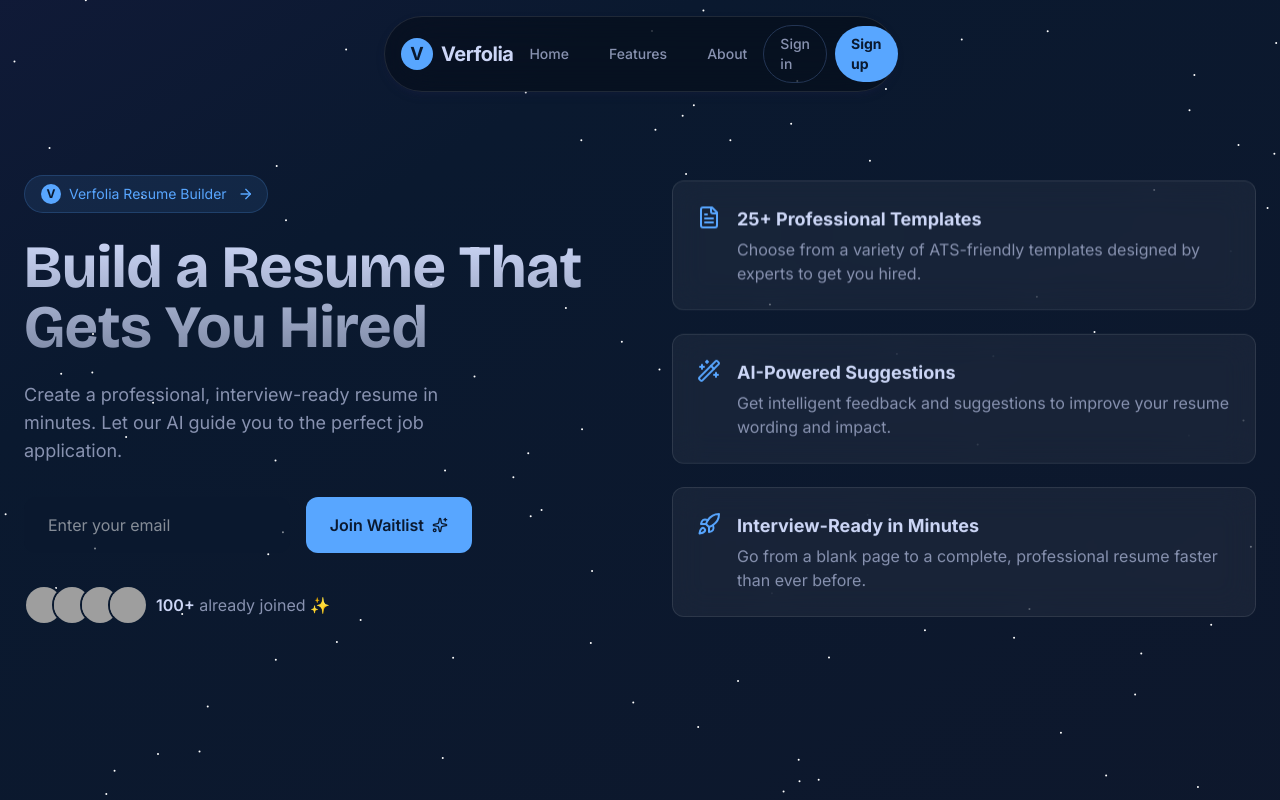
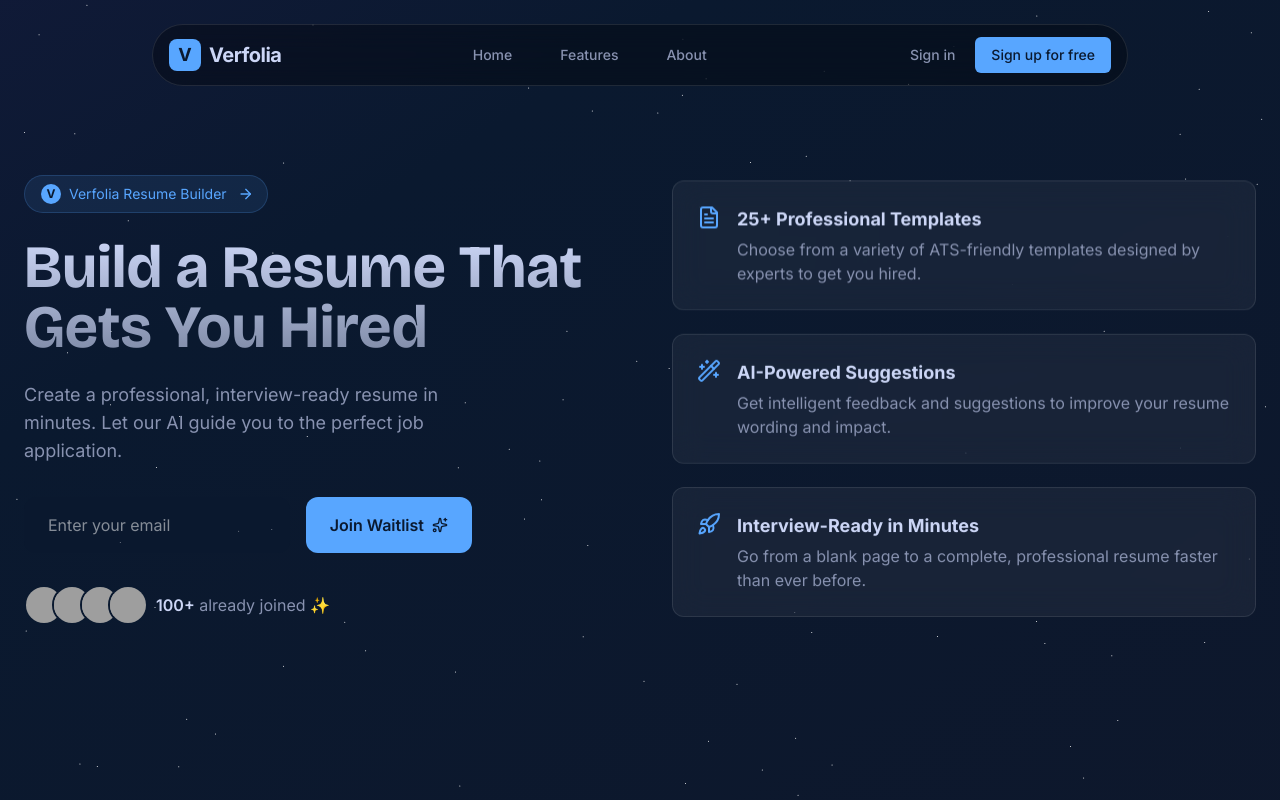
Before and after one commit to BhumiZalte12/Waitlist-verfolia, a Next.js app: page / in a window 1280 px wide. Built offline with nearby package versions, Linux system fonts and the light colour scheme; grey boxes are pictures that could not be loaded.

Commit message:
wishlist section done

```diff
--- a/src/components/navbar.tsx
+++ b/src/components/navbar.tsx
@@ -6,7 +6,8 @@ import Link from "next/link";
 import { motion } from "framer-motion";
 import { Menu, X } from "lucide-react";
 
-// Navigation links for the navbar
+// NOTE: The 'useAuth' import has been removed.
+
 const navigationLinks = [
   { href: "/", label: "Home" },
   { href: "#features", label: "Features" },
@@ -16,59 +17,67 @@ const navigationLinks = [
 export default function Navbar() {
   const [mobileMenuOpen, setMobileMenuOpen] = useState(false);
 
-  // NOTE: All authentication logic (useAuth, handleSignOut) has been removed.
+  // NOTE: All authentication state and logic have been removed.
 
   return (
     <>
-      <nav className="fixed top-4 left-0 right-0 z-50 w-full">
-        <div className="mx-auto max-w-lg rounded-full">
-          <div className="flex items-center justify-between rounded-full border border-white/10 bg-black/30 p-2 px-4 shadow-lg backdrop-blur-xl">
-
+      <nav className="fixed top-6 left-0 right-0 z-50 w-full">
+        <div className="mx-auto max-w-5xl px-6">
+          <div
+            className="flex items-center justify-between rounded-full py-3 px-4"
+            style={{
+              backdropFilter: "blur(20px)",
+              backgroundColor: "rgba(0, 0, 0, 0.3)",
+              border: "1px solid rgba(255, 255, 255, 0.1)",
+            }}
+          >
             {/* Logo Section */}
-            <Link href="/" className="flex items-center gap-2">
-              <div className="w-8 h-8 bg-primary rounded-full flex items-center justify-center">
-                <span className="text-lg font-bold text-primary-foreground">V</span>
+            <div className="flex items-center">
+              <Link href="/" className="flex items-center space-x-2">
+                <div className="w-8 h-8 bg-primary rounded-lg flex items-center justify-center">
+                  <span className="text-primary-foreground font-bold text-lg">V</span>
                 </div>
-              <span className="text-xl font-bold tracking-tight text-foreground">
+                <span className="text-foreground text-xl font-bold tracking-tight">
                   Verfolia
                 </span>
               </Link>
+            </div>
 
-            {/* Desktop Nav Links */}
-            <div className="hidden md:flex items-center gap-2">
+            {/* Desktop Nav Links (Centered) */}
+            <div className="hidden md:flex items-center space-x-6 mx-auto">
               {navigationLinks.map((link) => (
                 <Link
                   key={link.href}
                   href={link.href}
-                  className="px-4 py-2 rounded-full text-muted-foreground hover:text-foreground transition-colors duration-200 text-sm font-medium"
+                  className="px-3 py-2 rounded-md text-muted-foreground hover:text-foreground transition-colors duration-200 text-sm font-medium"
                 >
                   {link.label}
                 </Link>
               ))}
             </div>
 
-            {/* Right Side Actions - Desktop */}
-            <div className="hidden md:flex items-center gap-2">
+            {/* Right Side Actions - Static */}
+            <div className="hidden md:flex items-center space-x-2">
               <Link
                 href="/login"
-                className="rounded-full border border-border px-4 py-2 text-sm font-medium text-muted-foreground transition-colors hover:bg-secondary hover:text-foreground"
+                className="px-3 py-2 rounded-md text-muted-foreground hover:text-foreground transition-colors duration-200 text-sm font-medium"
               >
                 Sign in
               </Link>
               <Link
                 href="/login"
-                className="rounded-full bg-primary px-4 py-2 font-bold text-primary-foreground transition hover:bg-primary/90 active:scale-95 text-sm"
+                className="px-4 py-2 rounded-md bg-primary text-primary-foreground hover:bg-primary/90 transition-colors duration-200 text-sm font-medium"
               >
-                Sign up
+                Sign up for free
               </Link>
             </div>
 
             {/* Mobile Menu Button */}
             <button
               onClick={() => setMobileMenuOpen(true)}
-              className="md:hidden flex items-center justify-center text-foreground"
+              className="md:hidden size-8 flex items-center justify-center text-foreground"
             >
-              <Menu className="h-6 w-6" />
+              <Menu className="h-5 w-5" />
             </button>
           </div>
         </div>
@@ -82,29 +91,29 @@ export default function Navbar() {
           exit={{ opacity: 0 }}
           className="fixed inset-0 z-[60] bg-black/80 backdrop-blur-lg md:hidden"
         >
-          <div className="p-6">
+          <div className="relative h-full flex flex-col p-6">
             <div className="flex items-center justify-between">
-              <Link href="/" className="flex items-center gap-2">
-                 <div className="w-8 h-8 bg-primary rounded-full flex items-center justify-center">
-                    <span className="text-lg font-bold text-primary-foreground">V</span>
+              <Link href="/" className="flex items-center space-x-2">
+                <div className="w-8 h-8 bg-primary rounded-lg flex items-center justify-center">
+                  <span className="text-primary-foreground font-bold text-lg">V</span>
                 </div>
-                <span className="text-xl font-bold tracking-tight text-foreground">Verfolia</span>
+                <span className="text-foreground text-xl font-bold tracking-tight">
+                  Verfolia
+                </span>
               </Link>
-              <button onClick={() => setMobileMenuOpen(false)} className="text-foreground">
-                <X className="h-6 w-6" />
-              </button>
+              <button onClick={() => setMobileMenuOpen(false)} className="size-9 flex items-center justify-center text-foreground"><X className="h-5 w-5" /></button>
             </div>
 
-            <nav className="mt-16 flex flex-col items-center gap-8">
+            <nav className="flex-1 flex flex-col justify-center items-center space-y-8">
               {navigationLinks.map((link) => (
-                <Link key={link.href} href={link.href} onClick={() => setMobileMenuOpen(false)} className="text-3xl font-semibold text-foreground">
+                <Link key={link.href} href={link.href} onClick={() => setMobileMenuOpen(false)} className="block text-2xl font-semibold text-foreground">
                   {link.label}
                 </Link>
               ))}
             </nav>
 
-            <div className="absolute bottom-8 left-6 right-6">
-              <Link href="/login" onClick={() => setMobileMenuOpen(false)} className="block w-full rounded-full bg-primary py-3 text-center text-lg font-semibold text-primary-foreground hover:bg-primary/90">
+            <div className="p-6">
+              <Link href="/login" onClick={() => setMobileMenuOpen(false)} className="block w-full py-3 text-center bg-primary text-primary-foreground rounded-md text-lg font-semibold hover:bg-primary/90 transition-colors">
                 Sign up
               </Link>
             </div>
--- a/src/components/ui/particles.tsx
+++ b/src/components/ui/particles.tsx
@@ -27,9 +27,9 @@ export function Particles({
 
     const properties = {
       particleColor: color,
-      particleRadius: 1.0,
+      particleRadius: 0.5,
       particleCount: quantity,
-      particleMaxVelocity: 0.2,
+      particleMaxVelocity: 0.1,
     };
 
     const resizeReset = () => {
```
Lines whose indentation alone changed are shown as unchanged.
